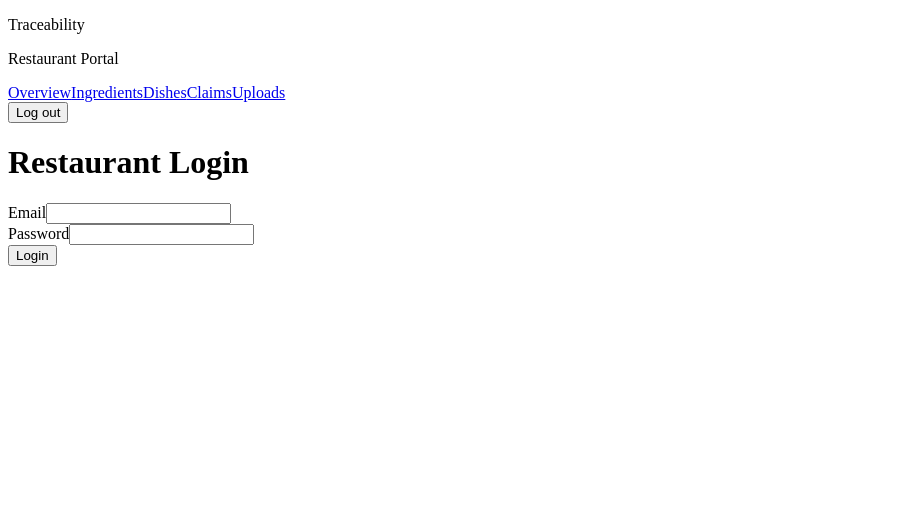
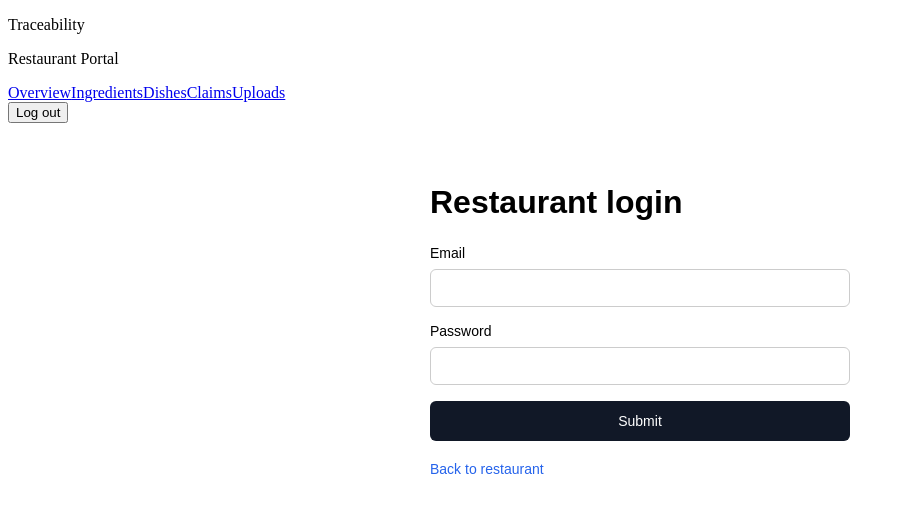
Before and after one commit to serrafabiana21/traceability-saas, a Next.js app: page /restaurant/login in a window 1280 px wide. Shown: the top 512 px of the page, without its empty margins (0-905 px from the left). Built offline with nearby package versions, Linux system fonts and the light colour scheme; no server answers.

Commit message:
Add restaurant login page

```diff
--- a/app/restaurant/login/page.tsx
+++ b/app/restaurant/login/page.tsx
@@ -1,27 +1,68 @@
-"use client";
-
-import type { FormEvent } from "react";
-
 export default function RestaurantLoginPage() {
-  const handleSubmit = (event: FormEvent<HTMLFormElement>) => {
-    event.preventDefault();
-    console.log("Restaurant login submitted");
-  };
-
   return (
-    <main>
-      <h1>Restaurant Login</h1>
-      <form onSubmit={handleSubmit}>
-        <div>
-          <label htmlFor="email">Email</label>
-          <input id="email" name="email" type="email" required />
-        </div>
-        <div>
-          <label htmlFor="password">Password</label>
-          <input id="password" name="password" type="password" required />
-        </div>
-        <button type="submit">Login</button>
+    <div
+      style={{
+        fontFamily: "Arial, sans-serif",
+        padding: "40px",
+        maxWidth: "420px",
+        margin: "0 auto",
+      }}
+    >
+      <h1 style={{ marginBottom: "24px" }}>Restaurant login</h1>
+      <form style={{ display: "flex", flexDirection: "column", gap: "16px" }}>
+        <label style={{ display: "flex", flexDirection: "column", gap: "8px" }}>
+          <span style={{ fontSize: "14px" }}>Email</span>
+          <input
+            type="email"
+            name="email"
+            style={{
+              padding: "10px",
+              borderRadius: "6px",
+              border: "1px solid #ccc",
+              fontSize: "14px",
+            }}
+          />
+        </label>
+        <label style={{ display: "flex", flexDirection: "column", gap: "8px" }}>
+          <span style={{ fontSize: "14px" }}>Password</span>
+          <input
+            type="password"
+            name="password"
+            style={{
+              padding: "10px",
+              borderRadius: "6px",
+              border: "1px solid #ccc",
+              fontSize: "14px",
+            }}
+          />
+        </label>
+        <button
+          type="submit"
+          style={{
+            padding: "12px",
+            backgroundColor: "#111827",
+            color: "#fff",
+            border: "none",
+            borderRadius: "6px",
+            fontSize: "14px",
+            cursor: "pointer",
+          }}
+        >
+          Submit
+        </button>
       </form>
-    </main>
+      <a
+        href="/restaurant"
+        style={{
+          display: "inline-block",
+          marginTop: "20px",
+          color: "#2563eb",
+          textDecoration: "none",
+          fontSize: "14px",
+        }}
+      >
+        Back to restaurant
+      </a>
+    </div>
   );
 }
```
